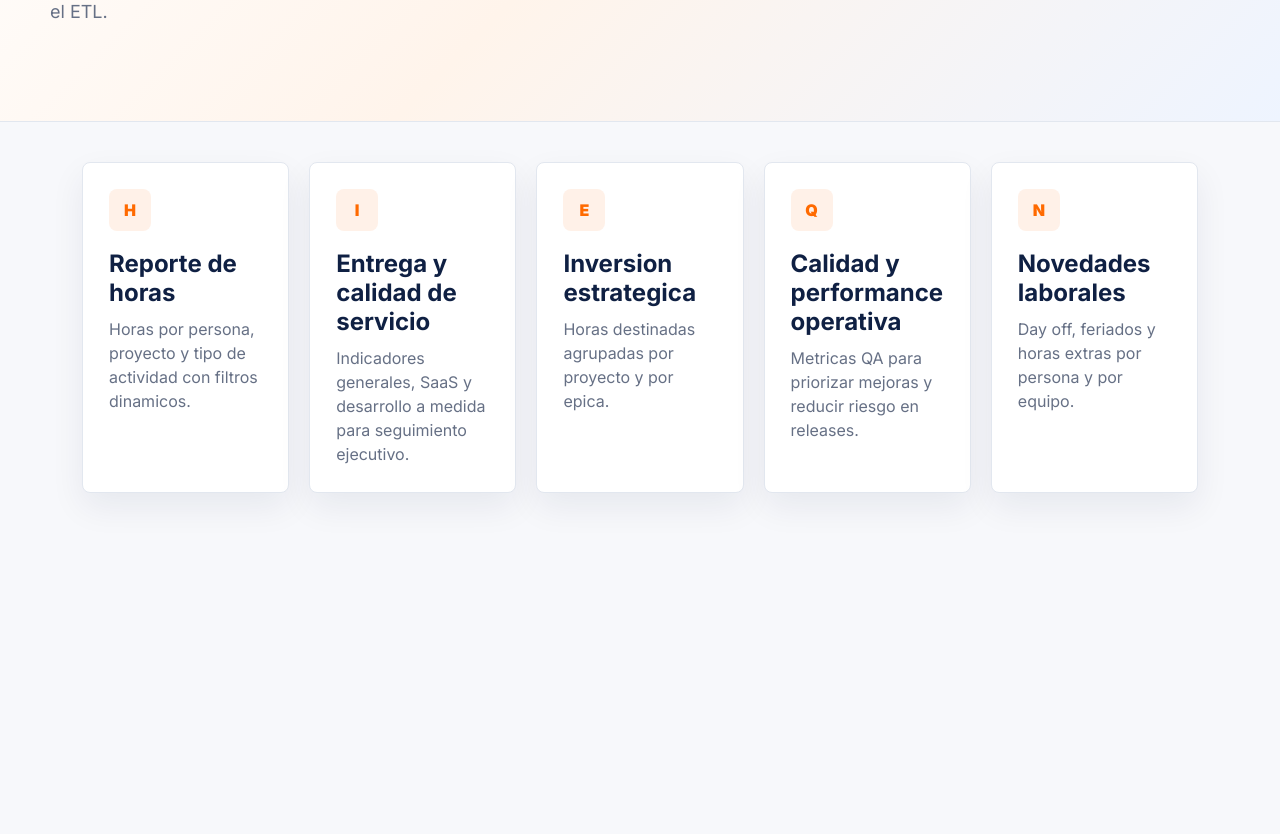
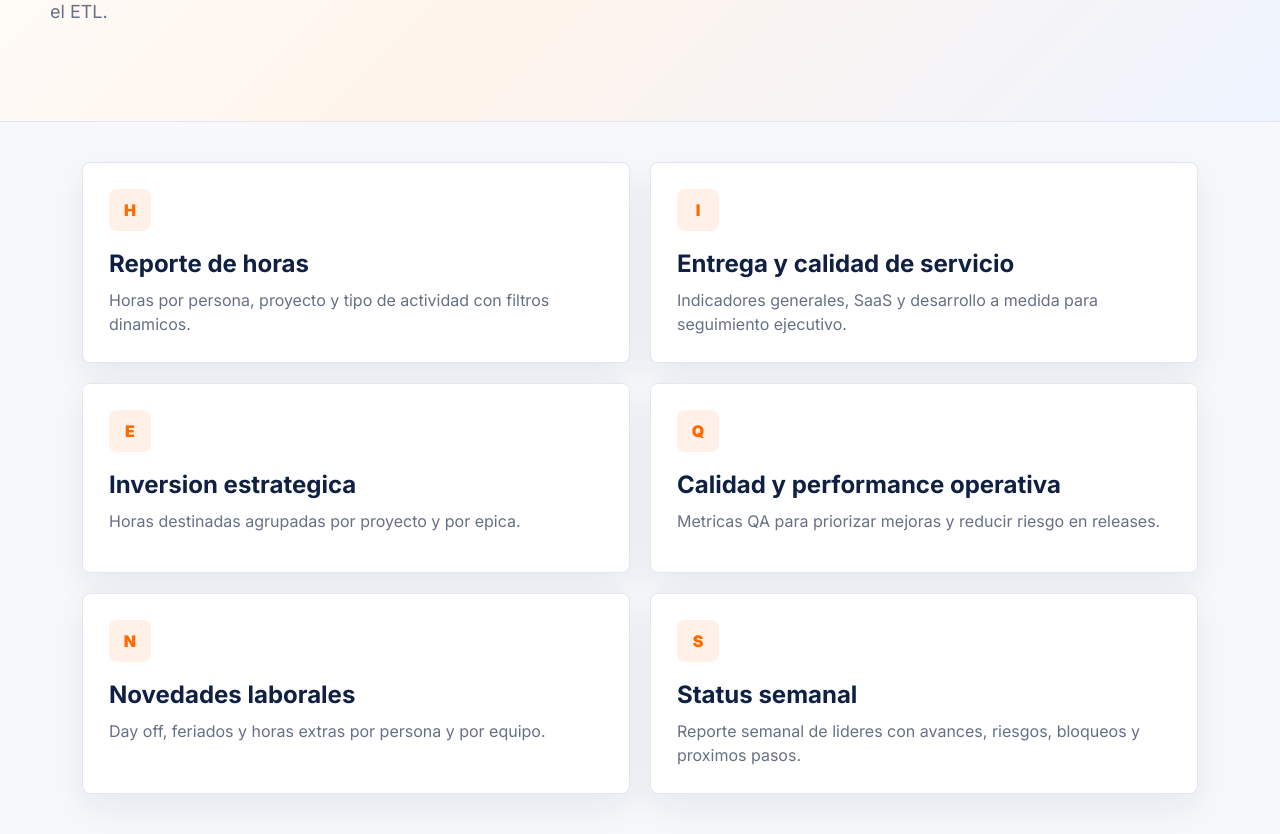
Before and after one commit to franco7936/inthegra-etl, a Next.js app in the folder web/: page / in a window 1280 px wide. Shown: the part 380-1214 px from the top of the page. Before the commit the page ends 913 px from the top, so only its background shows below. Built offline with nearby package versions, Linux system fonts and the light colour scheme.

Commit message:
Agregar status semanal a la home

```diff
--- a/web/app/page.js
+++ b/web/app/page.js
@@ -17,6 +17,7 @@ export default function HomePage() {
           <Link className="navLink" href="/reportes/inversion-estrategica">Inversion estrategica</Link>
           <Link className="navLink" href="/reportes/calidad-performance">Calidad y performance</Link>
           <Link className="navLink" href="/reportes/novedades-laborales">Novedades laborales</Link>
+          <Link className="navLink" href="/reportes/status-semanal">Status semanal</Link>
         </div>
       </nav>
 
@@ -30,7 +31,7 @@ export default function HomePage() {
         </div>
       </section>
 
-      <section className="contentGrid reportsGridFive">
+      <section className="contentGrid reportsGridSix">
         <Link className="reportTile" href="/reportes/horas">
           <span>H</span>
           <h2>Reporte de horas</h2>
@@ -56,6 +57,11 @@ export default function HomePage() {
           <h2>Novedades laborales</h2>
           <p>Day off, feriados y horas extras por persona y por equipo.</p>
         </Link>
+        <Link className="reportTile" href="/reportes/status-semanal">
+          <span>S</span>
+          <h2>Status semanal</h2>
+          <p>Reporte semanal de lideres con avances, riesgos, bloqueos y proximos pasos.</p>
+        </Link>
       </section>
     </main>
   );
```
